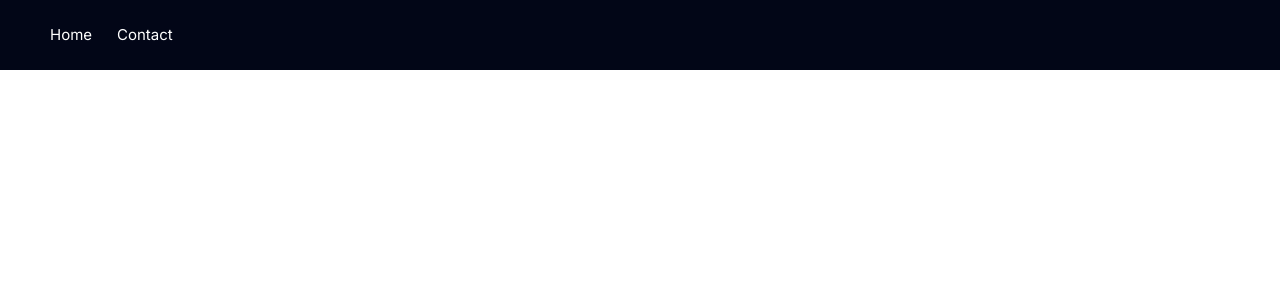
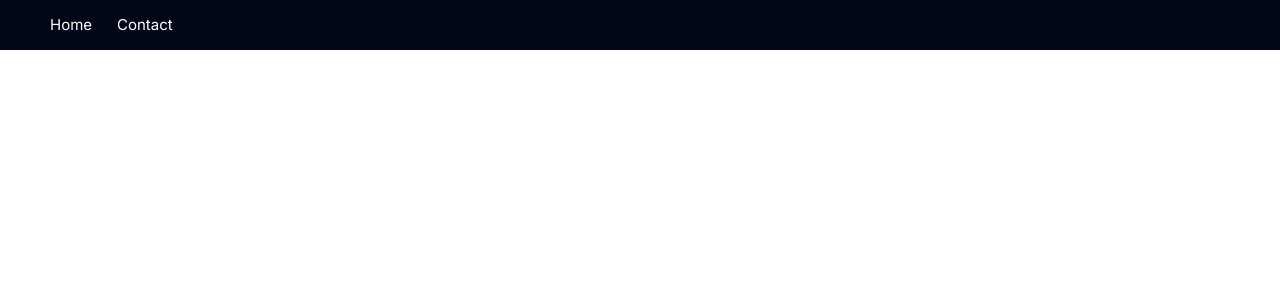
Before and after one commit to Himj266/portfolio, a Next.js app: page / in a window 1280 px wide. Shown: the top 300 px of the page. Built offline with nearby package versions, Linux system fonts and the light colour scheme.

Commit message:
add social profiles

```diff
--- a/src/components/navbar/NavItem.tsx
+++ /dev/null
@@ -1,13 +0,0 @@
-import Link from "next/link";
-
-export const NavItem = ({
-  title,
-  src,
-}: {
-  title: string;
-  src: string;
-}): JSX.Element => (
-  <li className="text-white text-2xl">
-    <Link href={src}>{title}</Link>
-  </li>
-);
--- a/src/components/navbar/Navbar.tsx
+++ b/src/components/navbar/Navbar.tsx
@@ -1,4 +1,7 @@
-import { NavItem } from "./NavItem";
+import Link from "next/link";
+
+import { SOCIAL_PROFILES } from "@/core/constants/socialProfiles";
+import { SocialIcon } from "react-social-icons";
 
 const NAV_ITEMS = [
   { title: "Home", src: "/home" },
@@ -7,13 +10,24 @@ const NAV_ITEMS = [
 
 export const Navbar = () => {
   return (
-    <header className="bg-slate-950 px-20 py-10">
+    <header className="bg-slate-950 px-20">
       <div className="flex">
         <nav>
-          <ul className="flex gap-10">
+          <ul className="flex gap-10 items-center">
             {NAV_ITEMS.map(({ src, title }) => (
-              <NavItem src={src} title={title} key={src} />
+              <li className="text-white text-2xl" key={src}>
+                <Link href={src}>{title}</Link>
+              </li>
             ))}
+            <li className="pl-5">
+              <nav>
+                <ul>
+                  {SOCIAL_PROFILES.map(({ url }) => (
+                    <SocialIcon url={url} key={url} bgColor="transparent" />
+                  ))}
+                </ul>
+              </nav>
+            </li>
           </ul>
         </nav>
       </div>
--- /dev/null
+++ b/src/core/constants/socialProfiles.ts
@@ -0,0 +1,4 @@
+export const SOCIAL_PROFILES = [
+  { url: "https://www.instagram.com/himj26/", type: "INSTAGRAM" },
+  { url: "https://twitter.com/himJ26", type: "TWIITER" },
+];
```
